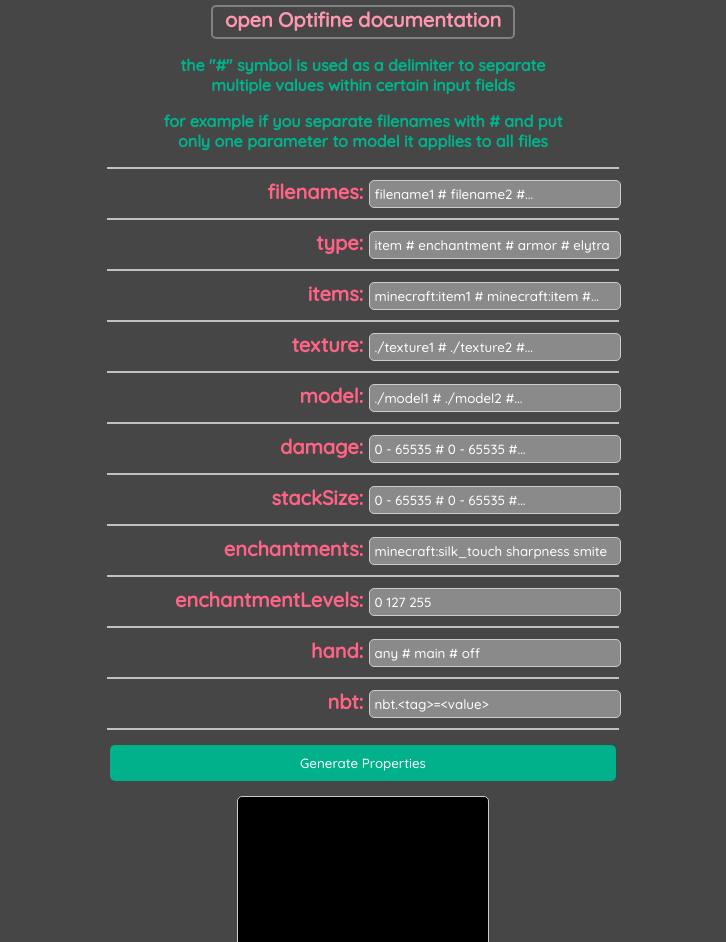
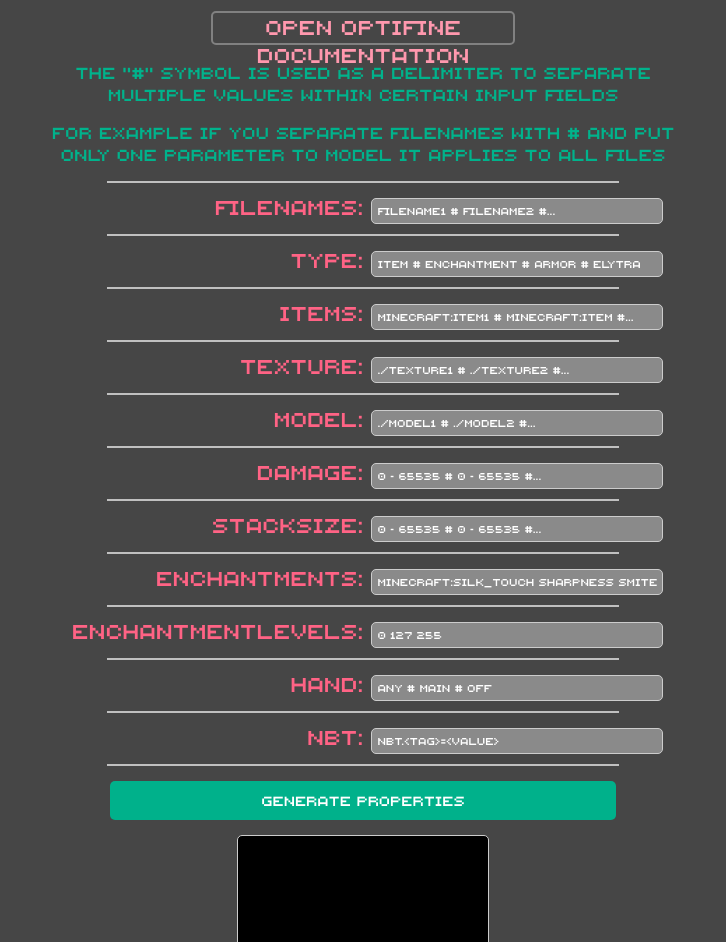
Before and after one commit to umittadelen/optifinetools, a plain HTML site: page index.html in a window 1280 px wide. Shown: the part 99-1041 px from the top of the page, without its empty margins (277-1003 px from the left). Drawn offline with nearby package versions, Linux system fonts and the light colour scheme; a script that the page names is missing.

Commit message:
font change

```diff
--- a/index.html
+++ b/index.html
@@ -16,14 +16,19 @@
 
     <title>Optifine CIT Generator</title>
     <style>
+
+        @font-face {
+            font-family: minecraft;
+            src: url("./minecraft-original.otf") format("opentype");
+        }
+
         .center {
             text-align: center;
         }
 
         body {
-            font-family: quicksand;
+            font-family: minecraft;
             font-size: 20px;
-            font-weight: bold;
             background-color: #464646;
         }
 
@@ -37,14 +42,14 @@
         }
 
         .input{
-            width: 240px;
+            width: 280px;
             padding: 5px;
             border: 1px solid #ccc;
             border-radius: 5px;
-            font-family: quicksand;
+            font-family: minecraft;
+            font-size: 10px;
             background-color: #8a8a8a;
             color: #ffd2ec;
-            font-size: bold;
         }
 
         select{
@@ -53,7 +58,7 @@
             margin-top: 5px;
             border: 1px solid #ccc;
             border-radius: 5px;
-            font-family: quicksand;
+            font-family: minecraft;
         }
 
         .input::placeholder {
@@ -72,7 +77,7 @@
             margin-right: auto;
             width: 40%;
             margin-top: 15px;
-            font-family: quicksand;
+            font-family: minecraft;
         }
 
         .button:hover {
@@ -89,7 +94,7 @@
             margin-left: auto;
             margin-right: auto;
             margin-top: 15px;
-            font-family: quicksand;
+            font-family: minecraft;
             background-color: #000;
             color: #fff;
         }
```
Also changed, not shown: minecraft-original.otf (added).
